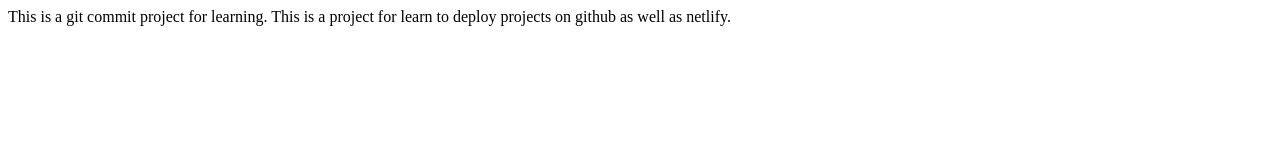
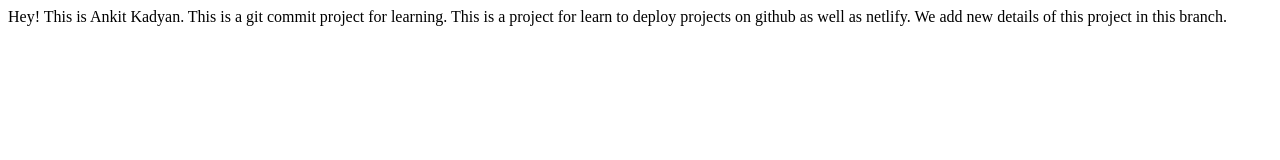
Before and after one commit to Ankadyan96/dummy-project, a plain HTML site: page index.html in a window 1280 px wide. Drawn offline with Linux system fonts and the light colour scheme.

Commit message:
doc: Updated text
updated text for new details

```diff
--- a/index.html
+++ b/index.html
@@ -7,7 +7,9 @@
     <title>Dummy Portfolio</title>
 </head>
 <body>
+    Hey! This is Ankit Kadyan.
     This is a git commit project for learning.
     This is a project for learn to deploy projects on github as well as netlify.
+    We add new details of this project in this branch.
 </body>
 </html>
```
